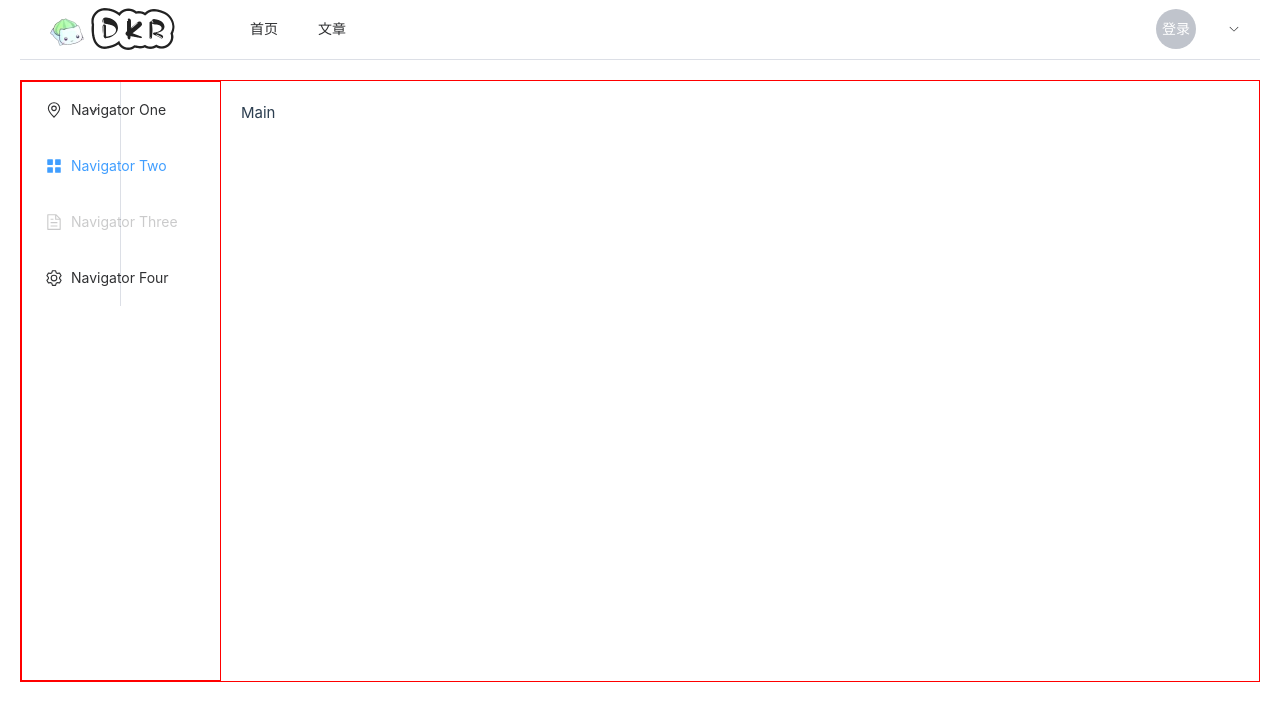
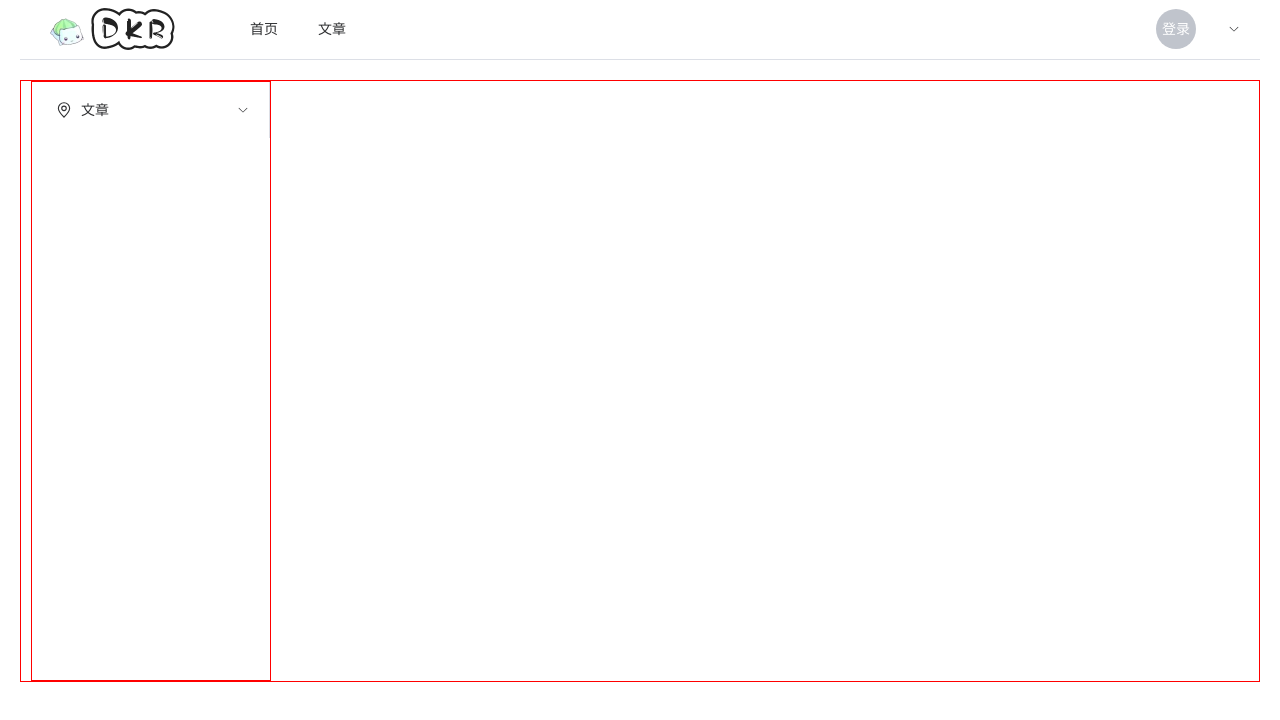
Before and after one commit to Rendon666666/DKRperweb-UI, a Vue app: page /articleHome in a window 1280 px wide. Shown: the top 720 px of the page. Built offline with nearby package versions, Linux system fonts and the light colour scheme.

Commit message:
2024年1月12日 15点13分 不知道怎么动啊这

```diff
--- a/src/components/article/articlepresentation/ArticleHomePage.vue
+++ b/src/components/article/articlepresentation/ArticleHomePage.vue
@@ -9,7 +9,9 @@ import Navigation from "@/components/article/articlepresentation/navigation/Navi
       <el-aside id="sidebar" >
         <Navigation></Navigation>
       </el-aside>
-      <el-main>Main</el-main>
+      <el-main>
+        <router-view/>
+      </el-main>
     </el-container>
   </div>
 </template>
@@ -17,7 +19,8 @@ import Navigation from "@/components/article/articlepresentation/navigation/Navi
 <style >
 #sidebar{
   height: 600px;
-  width: 200px;
+  width: 240px;
+  margin: 0px 5px 0px 10px;
   border: 1px solid red;
 }
 </style>
--- /dev/null
+++ b/src/components/article/articlepresentation/contentsubject/ArticleBody.vue
@@ -0,0 +1,15 @@
+<script setup lang="ts">
+
+</script>
+
+<template>
+  先展示一下能不能跳转<br>
+  不对 哦对的 是可以从数据库拿出来然后排列成分组<br>
+  不对啊应该是 只拿出侧边的结构然后 通过点击再去找对应的 文章数据 那这个跳转怎么搞啊<br>
+  :< 就一个页面? 不跳转了? 只做页面刷新? 那点击进来后首页可以 做一个md 文件识别做首页 应该有不少案例 GitHub 那个展示就是 md 格式识别出来的
+
+</template>
+
+<style scoped>
+
+</style>
--- a/src/components/article/articlepresentation/navigation/Navigation.vue
+++ b/src/components/article/articlepresentation/navigation/Navigation.vue
@@ -1,60 +1,4 @@
 <script setup lang="ts">
-
-</script>
-
-<template>
-  <el-row class="tac">
-    <el-col :span="12">
-
-      <el-menu
-          default-active="2"
-          class="el-menu-vertical-demo"
-          @open="handleOpen"
-          @close="handleClose"
-      >
-        <el-sub-menu index="1">
-          <template #title>
-            <el-icon>
-              <location/>
-            </el-icon>
-            <span>Navigator One</span>
-          </template>
-          <el-menu-item-group title="Group One">
-            <el-menu-item index="1-1">item one</el-menu-item>
-            <el-menu-item index="1-2">item two</el-menu-item>
-          </el-menu-item-group>
-          <el-menu-item-group title="Group Two">
-            <el-menu-item index="1-3">item three</el-menu-item>
-          </el-menu-item-group>
-          <el-sub-menu index="1-4">
-            <template #title>item four</template>
-            <el-menu-item index="1-4-1">item one</el-menu-item>
-          </el-sub-menu>
-        </el-sub-menu>
-        <el-menu-item index="2">
-          <el-icon>
-            <icon-menu/>
-          </el-icon>
-          <span>Navigator Two</span>
-        </el-menu-item>
-        <el-menu-item index="3" disabled>
-          <el-icon>
-            <document/>
-          </el-icon>
-          <span>Navigator Three</span>
-        </el-menu-item>
-        <el-menu-item index="4">
-          <el-icon>
-            <setting/>
-          </el-icon>
-          <span>Navigator Four</span>
-        </el-menu-item>
-      </el-menu>
-    </el-col>
-  </el-row>
-</template>
-
-<script lang="ts" setup>
 import {
   Document,
   Menu as IconMenu,
@@ -69,3 +13,48 @@ const handleClose = (key: string, keyPath: string[]) => {
   console.log(key, keyPath)
 }
 </script>
+
+<template style="height: 100%; ">
+  <el-row class="tac">
+    <el-col :span="24">
+
+      <el-menu
+          router
+          :default-active="$route.path"
+          class="el-menu-vertical-demo "
+          @open="handleOpen"
+          @close="handleClose"
+          border-right-width="0"
+
+      > <!--    border-right-width="0" 去除掉子菜单1px的超出     -->
+
+        <el-sub-menu index="1">
+          <template #title>
+            <el-icon>
+              <location/>
+            </el-icon>
+            <span>文章</span>
+          </template>
+          <el-menu-item-group title="Group One">
+            <el-menu-item index="/articlebody">item one</el-menu-item>
+            <el-menu-item index="1-2">item two</el-menu-item>
+          </el-menu-item-group>
+          <el-menu-item-group title="Group Two">
+            <el-menu-item index="1-3">item three</el-menu-item>
+          </el-menu-item-group>
+          <el-sub-menu index="1-4">
+            <template #title>item four</template>
+            <el-menu-item index="1-4-1">item one</el-menu-item>
+          </el-sub-menu>
+        </el-sub-menu>
+
+
+      </el-menu>
+    </el-col>
+  </el-row>
+</template>
+
+<style lang="ts" setup>
+
+
+</style>
--- a/src/router/index.ts
+++ b/src/router/index.ts
@@ -23,7 +23,14 @@ const router = createRouter({
                 {
                     path: '/articleHome',
                     name: 'articleHome',
-                    component: () => import('../components/article/articlepresentation/ArticleHomePage.vue')
+                    component: () => import('../components/article/articlepresentation/ArticleHomePage.vue'),
+                    children:[
+                        {
+                            path: '/articlebody',
+                            name: 'articlebody',
+                            component: () => import('../components/article/articlepresentation/contentsubject/ArticleBody.vue')
+                        },
+                    ]
                 }
             ]
 
```
